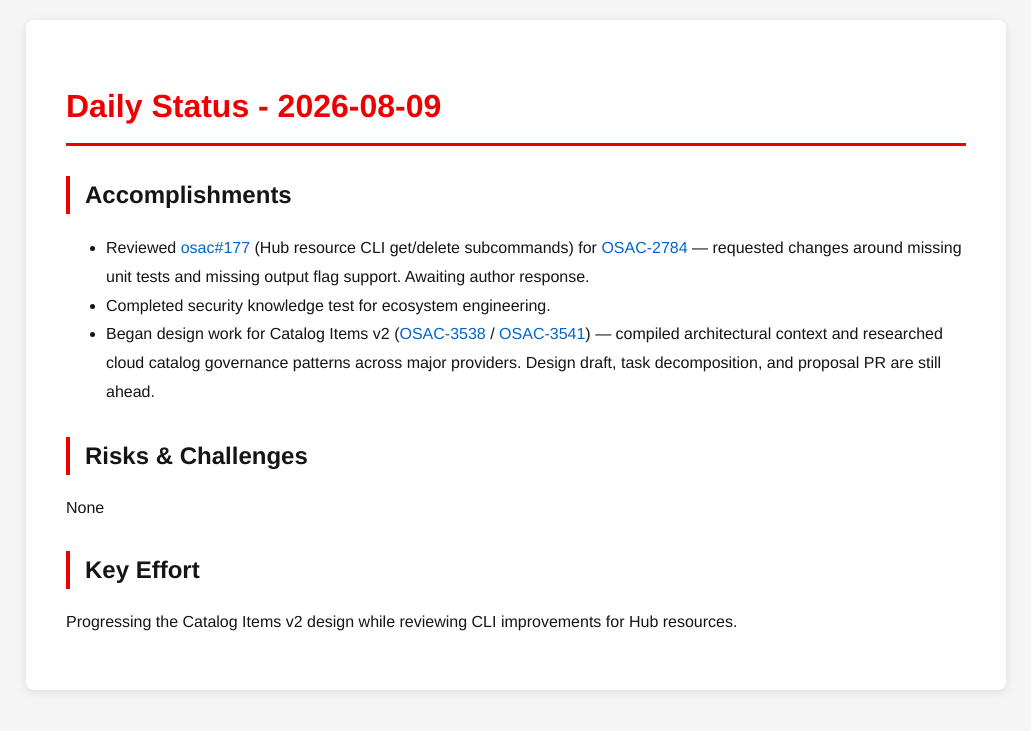
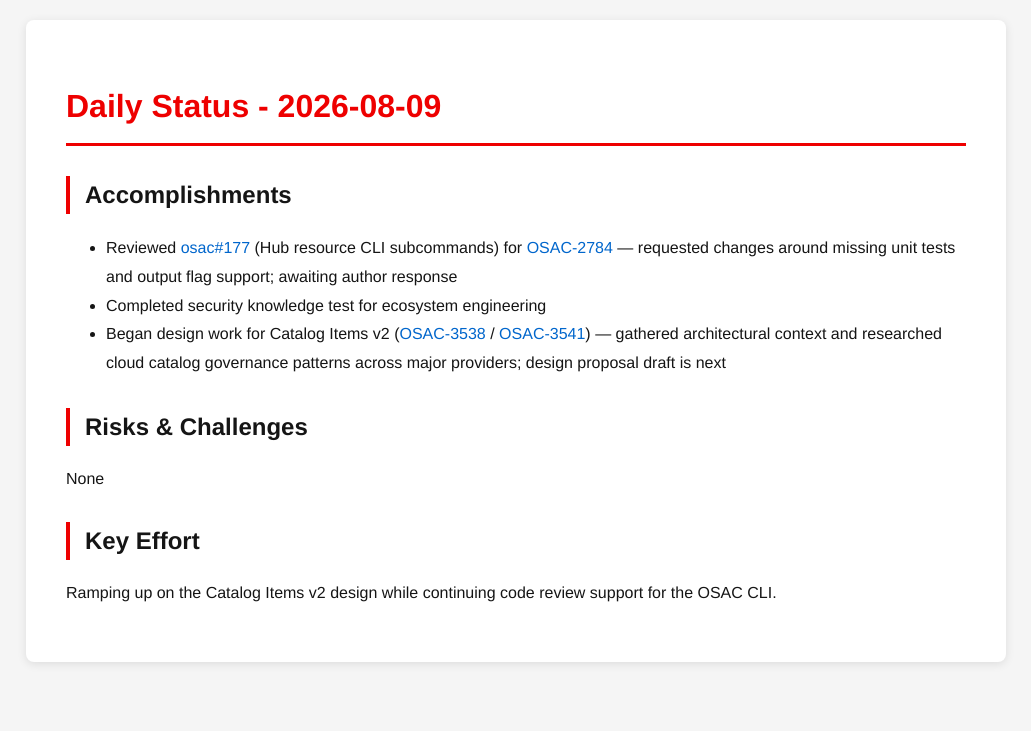
Before and after one commit to tzvatot/daily-status, a Jekyll site: the page built from 2026-08-09.md, in a window 1280 px wide. Shown: the top 731 px of the page, without its empty margins (124-1155 px from the left). Built offline with Jekyll 4.4.1, drawn with Linux system fonts in a browser that asks for light colours.

Commit message:
Daily status update - 2026-08-09

```diff
--- a/2026-08-09.md
+++ b/2026-08-09.md
@@ -7,12 +7,12 @@
 # Daily Status - 2026-08-09
 
 ## Accomplishments
-- Reviewed [osac#177](https://github.com/osac-project/osac/pull/177) (Hub resource CLI get/delete subcommands) for [OSAC-2784](https://redhat.atlassian.net/browse/OSAC-2784) — requested changes around missing unit tests and missing output flag support. Awaiting author response.
-- Completed security knowledge test for ecosystem engineering.
-- Began design work for Catalog Items v2 ([OSAC-3538](https://redhat.atlassian.net/browse/OSAC-3538) / [OSAC-3541](https://redhat.atlassian.net/browse/OSAC-3541)) — compiled architectural context and researched cloud catalog governance patterns across major providers. Design draft, task decomposition, and proposal PR are still ahead.
+- Reviewed [osac#177](https://github.com/osac-project/osac/pull/177) (Hub resource CLI subcommands) for [OSAC-2784](https://redhat.atlassian.net/browse/OSAC-2784) — requested changes around missing unit tests and output flag support; awaiting author response
+- Completed security knowledge test for ecosystem engineering
+- Began design work for Catalog Items v2 ([OSAC-3538](https://redhat.atlassian.net/browse/OSAC-3538) / [OSAC-3541](https://redhat.atlassian.net/browse/OSAC-3541)) — gathered architectural context and researched cloud catalog governance patterns across major providers; design proposal draft is next
 
 ## Risks & Challenges
 None
 
 ## Key Effort
-Progressing the Catalog Items v2 design while reviewing CLI improvements for Hub resources.
+Ramping up on the Catalog Items v2 design while continuing code review support for the OSAC CLI.
```
